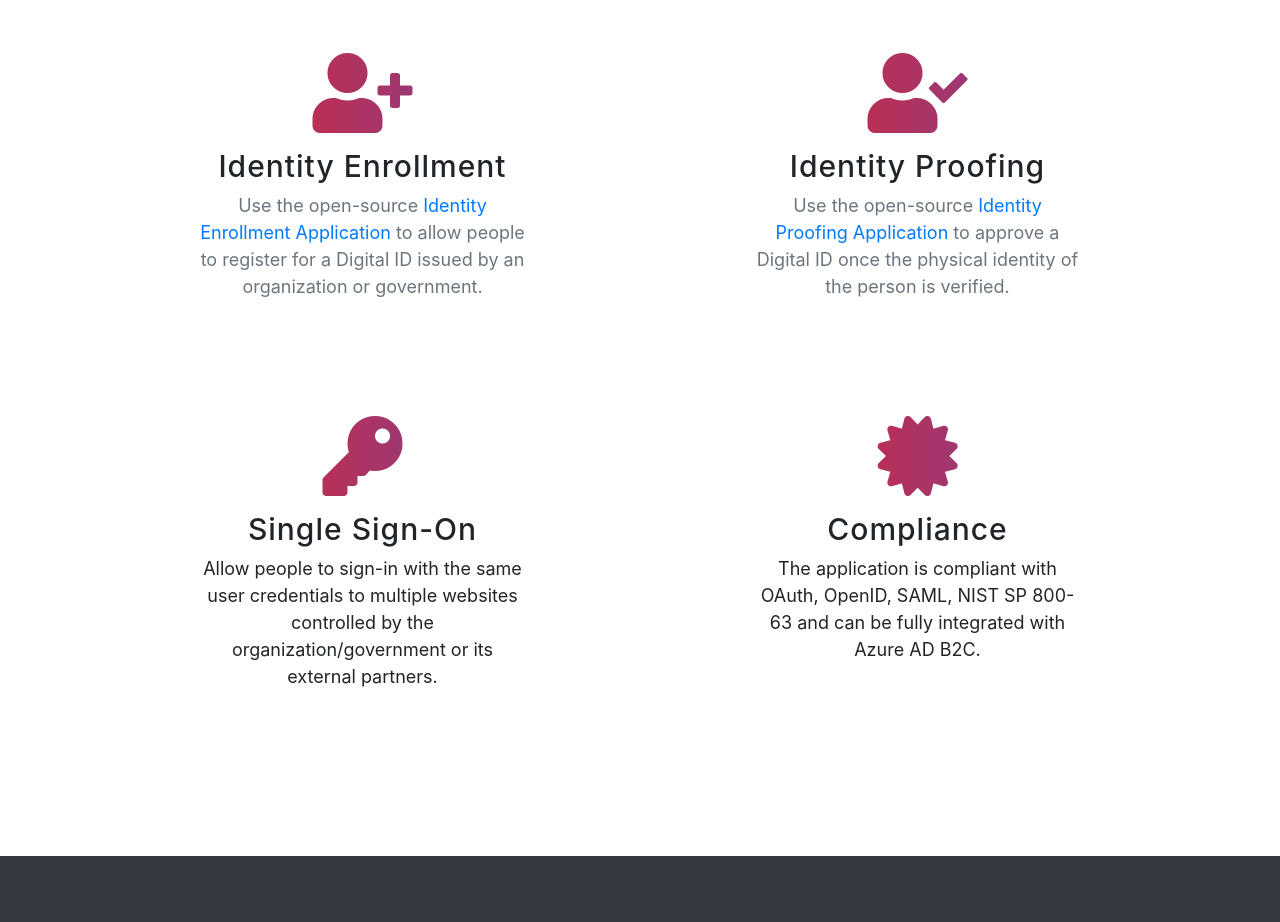
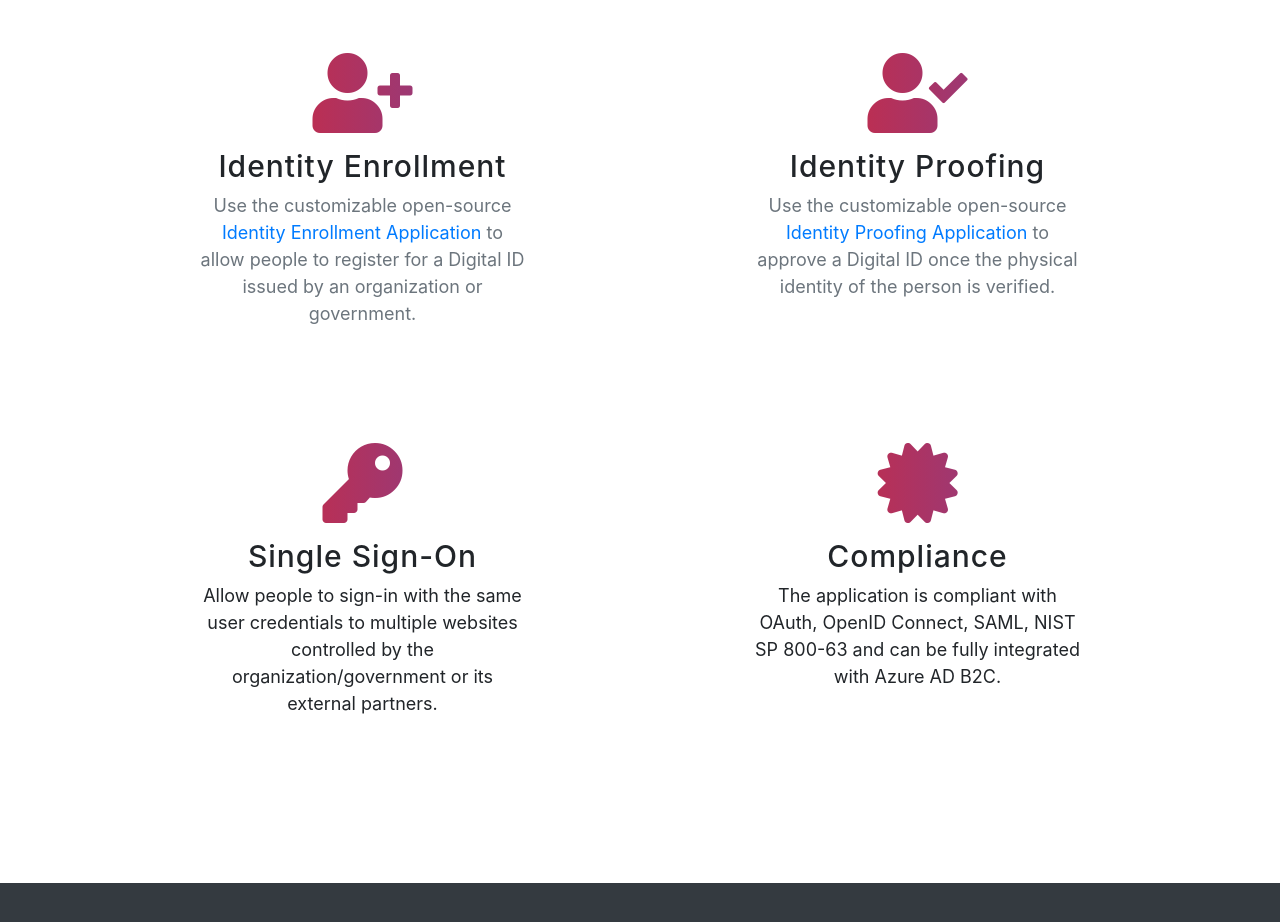
Before and after one commit to rcl-identity/site, a website with bundled scripts: page index.html in a window 1280 px wide. Shown: the part 3337-4259 px from the top of the page. Built offline with nearby package versions, Linux system fonts and the light colour scheme; files whose address does not match are found by name; a web font is replaced by a local one.

Commit message:
updated index

```diff
--- a/index.html
+++ b/index.html
@@ -186,8 +186,7 @@
             to a form of photo ID such as a Driver's Permit, Passport or National ID.
             The application follows the Guidelines for Digital Identity published in the <a
               href="https://pages.nist.gov/800-63-3/" target="_blank">NIST SP 800-63</a> document.
-            This application is applicable to governments and organizations such as banks, retailers, financial
-            institutions, training institutions and any organization implementing Digital Identity or Know Your Customer
+            This application is applicable to governments and organizations such as banks, retailers, health, financial, training institutions and any organization implementing Digital Identity or Know Your Customer
             (KYC) systems.
           </p>
         </div>
@@ -200,7 +199,7 @@
                 <div class="feature-item">
                   <i class="fas fa-user-plus text-primary"></i>
                   <h3>Identity Enrollment</h3>
-                  <p class="text-muted">Use the open-source <a
+                  <p class="text-muted">Use the customizable open-source <a
                       href="https://github.com/rcl-identity/RCL.Core.Identity.Enrollment" target="_blank">Identity
                       Enrollment Application</a> to allow people to register for a Digital ID issued by an organization or government.
                   </p>
@@ -210,7 +209,7 @@
                 <div class="feature-item">
                   <i class="fas fa-user-check text-primary"></i>
                   <h3>Identity Proofing</h3>
-                  <p class="text-muted">Use the open-source <a
+                  <p class="text-muted">Use the customizable open-source <a
                       href="https://github.com/rcl-identity/RCL.Core.Identity.Proofing.Portal" target="_blank">Identity
                       Proofing Application</a> to approve a Digital ID once the physical identity of the person is verified.</p>
                 </div>
@@ -229,7 +228,7 @@
                 <div class="feature-item">
                   <i class="fas fa-certificate text-primary"></i>
                   <h3>Compliance</h3>
-                  <p>The application is compliant with OAuth, OpenID, SAML, NIST SP 800-63 and can be fully integrated
+                  <p>The application is compliant with OAuth, OpenID Connect, SAML, NIST SP 800-63 and can be fully integrated
                     with Azure AD B2C.</p>
                 </div>
               </div>
```
